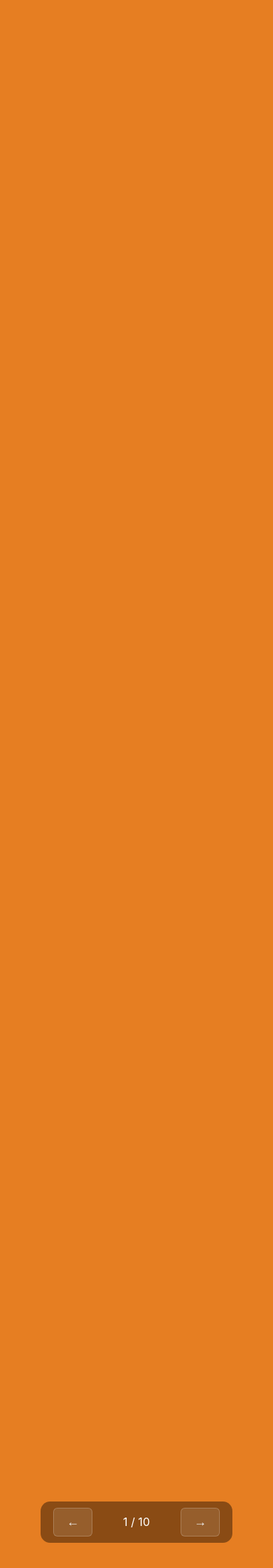
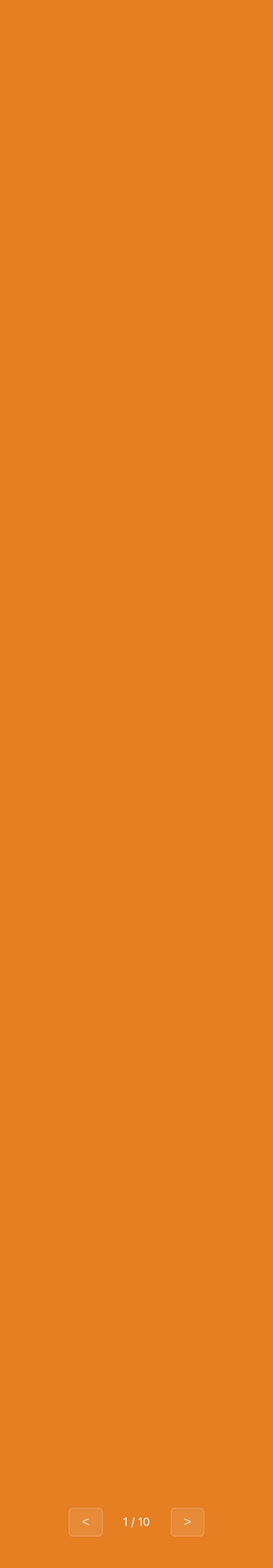
Before and after one commit to BorovitckiySergey/BorovitckiySergey.github.io, a Jekyll site: the page built from Презентации/Преза 3.md, in a window 390 px wide. Shown: the part 2760-5000 px from the top of the page at 70% size. Built offline with Jekyll 4.4.1, drawn with Linux system fonts in a browser that asks for light colours; grey boxes are pictures that could not be loaded.

Commit message:
╨Р╨▓╤В╨╛╨┤╨╡╨┐╨╗╨╛╨╣: 16.05.2025  3:50:48,31

```diff
--- a/_layouts/presentation-smart.html
+++ b/_layouts/presentation-smart.html
@@ -47,9 +47,9 @@
       transform: translateX(-50%);
       display: flex;
       align-items: center;
-      gap: 2rem;
+      gap: 1.2rem;
       z-index: 10;
-      background: rgba(0, 0, 0, 0.4);
+      background: none;
       padding: 0.5rem 1rem;
       border-radius: 0.75rem;
     }
@@ -121,9 +121,9 @@
   </div>
 
   <div class="nav-panel">
-    <button onclick="navigateSlide(-1)">←</button>
+    <button onclick="navigateSlide(-1)">&lt;</button>
     <span id="slide-indicator">1 / 1</span>
-    <button onclick="navigateSlide(1)">→</button>
+    <button onclick="navigateSlide(1)">&gt;</button>
   </div>
 
   <script>
```
Also changed, not shown: other parts of _layouts/presentation-smart.html (+1 -3 lines).
